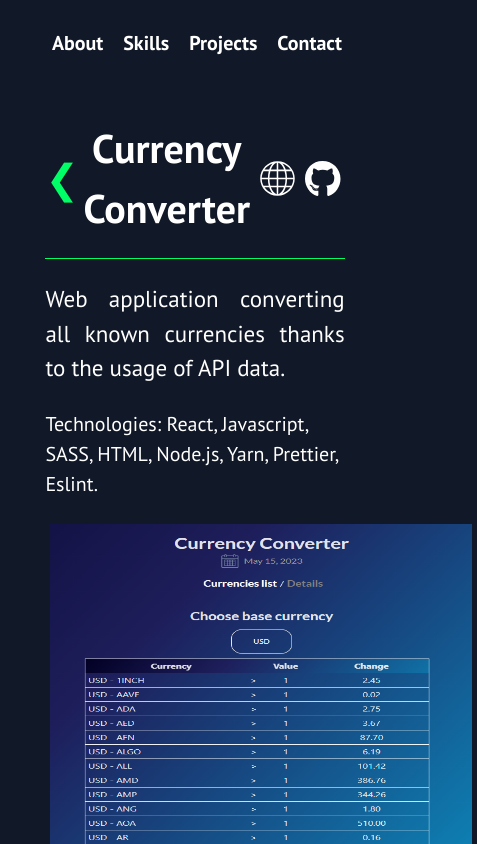
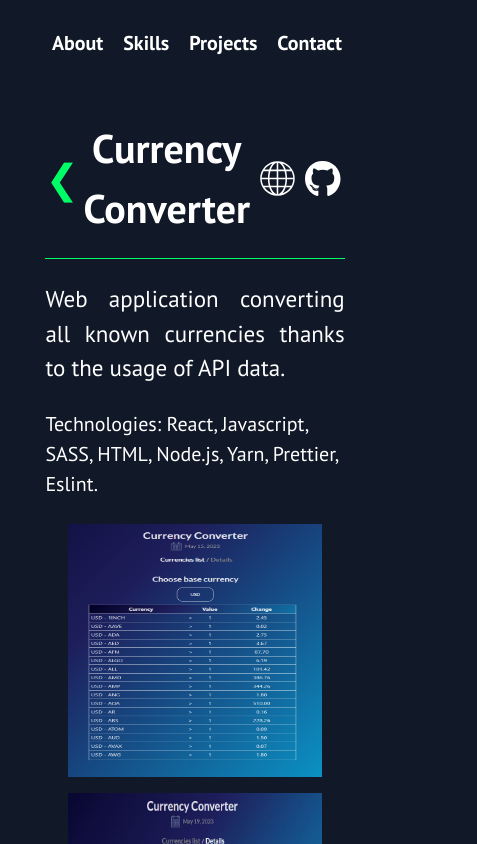
Before and after one commit to Kszalank/Portfolio_CV, a React (Vite) app: page /projects/currency in a window 390 px wide. Shown: the top 844 px of the page, 477 px wide, since content can reach past the window. Built offline with nearby package versions, Linux system fonts and the light colour scheme.

Commit message:
projects changed

```diff
--- a/src/styles/Project.scss
+++ b/src/styles/Project.scss
@@ -82,6 +82,13 @@ width:50vh;
 height: 50vh;
     }
 
+    @media(max-width:800px){
+        &--image{
+            width:30vh;
+            height: 30vh;
+        }
+    }
+
 }
 
 .globe{
```
